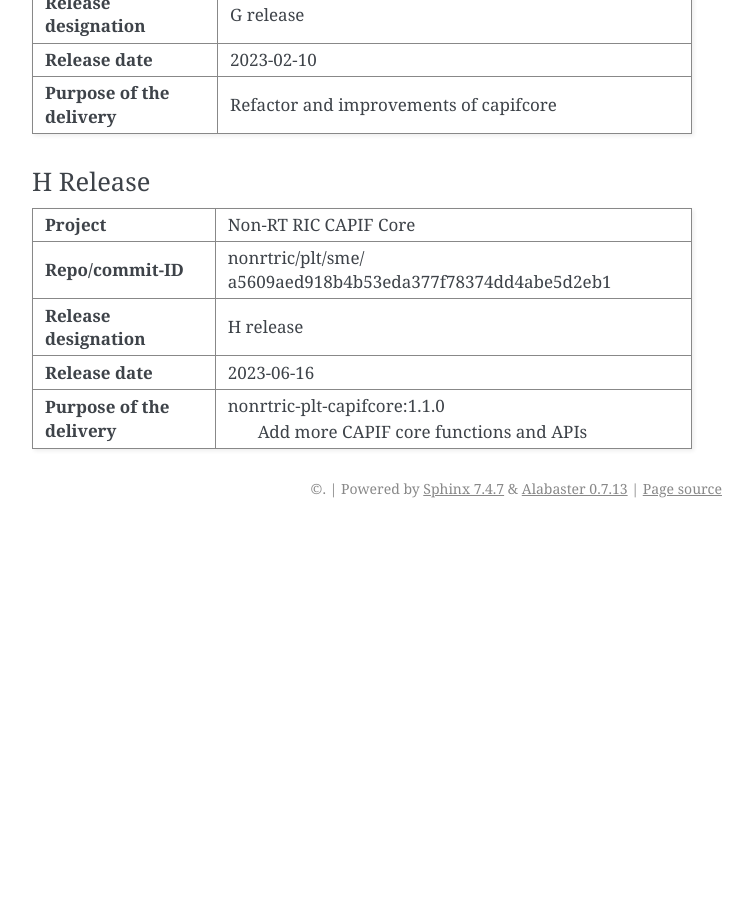
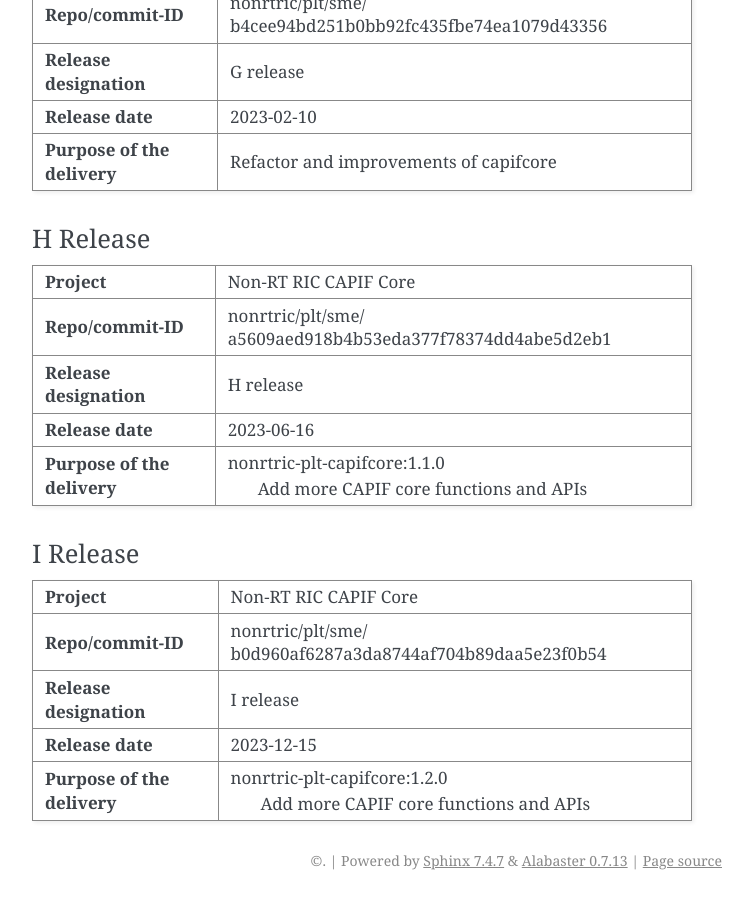
Before and after one commit to o-ran-sc/nonrtric-plt-sme, a Sphinx documentation site: the page built from docs/release-notes.rst, in a window 1280 px wide and 900 px high, scrolled down 1002 px. Shown: the whole window, without its empty margins (388-1141 px from the left). Built offline with Sphinx 7.4.7, drawn with Linux system fonts in a browser that asks for light colours; before the commit the page ends 1530 px from its top, so only the background shows below that; some of the changed text lies outside the part shown.

Commit message:
Release notes & Roll version after i-release 1.2.0 -> 1.3.0
Change-Id: I59ec3fe52901b9a6c7cbdc47a18ef51d409ee406
Signed-off-by: JohnKeeney <john.keeney@est.tech>
Issue-ID: NONRTRIC-958

```diff
--- a/docs/release-notes.rst
+++ b/docs/release-notes.rst
@@ -24,7 +24,10 @@
 | 2023-02-10 | 1.0.1    | Yennifer Chacon  | G Maintenance   |
 |            |          |                  | Release         |
 +------------+----------+------------------+-----------------+
-| 2023-06-16 | 1.0.1    | Yennifer Chacon  | H Release       |
+| 2023-06-16 | 1.1.0    | Yennifer Chacon  | H Release       |
+|            |          |                  |                 |
++------------+----------+------------------+-----------------+
+| 2023-12-15 | 1.2.0    | John Keeney      | I Release       |
 |            |          |                  |                 |
 +------------+----------+------------------+-----------------+
 
@@ -91,3 +94,24 @@
 |                             |    Add more CAPIF core functions and APIs         |
 |                             |                                                   |
 +-----------------------------+---------------------------------------------------+
+
+I Release
+---------
++-----------------------------+---------------------------------------------------+
+| **Project**                 | Non-RT RIC CAPIF Core                             |
+|                             |                                                   |
++-----------------------------+---------------------------------------------------+
+| **Repo/commit-ID**          | nonrtric/plt/sme/                                 |
+|                             | b0d960af6287a3da8744af704b89daa5e23f0b54          |
+|                             |                                                   |
++-----------------------------+---------------------------------------------------+
+| **Release designation**     | I release                                         |
+|                             |                                                   |
++-----------------------------+---------------------------------------------------+
+| **Release date**            | 2023-12-15                                        |
+|                             |                                                   |
++-----------------------------+---------------------------------------------------+
+| **Purpose of the delivery** | nonrtric-plt-capifcore:1.2.0                      |
+|                             |    Add more CAPIF core functions and APIs         |
+|                             |                                                   |
++-----------------------------+---------------------------------------------------+
```
Also changed, not shown: 1 other file.
